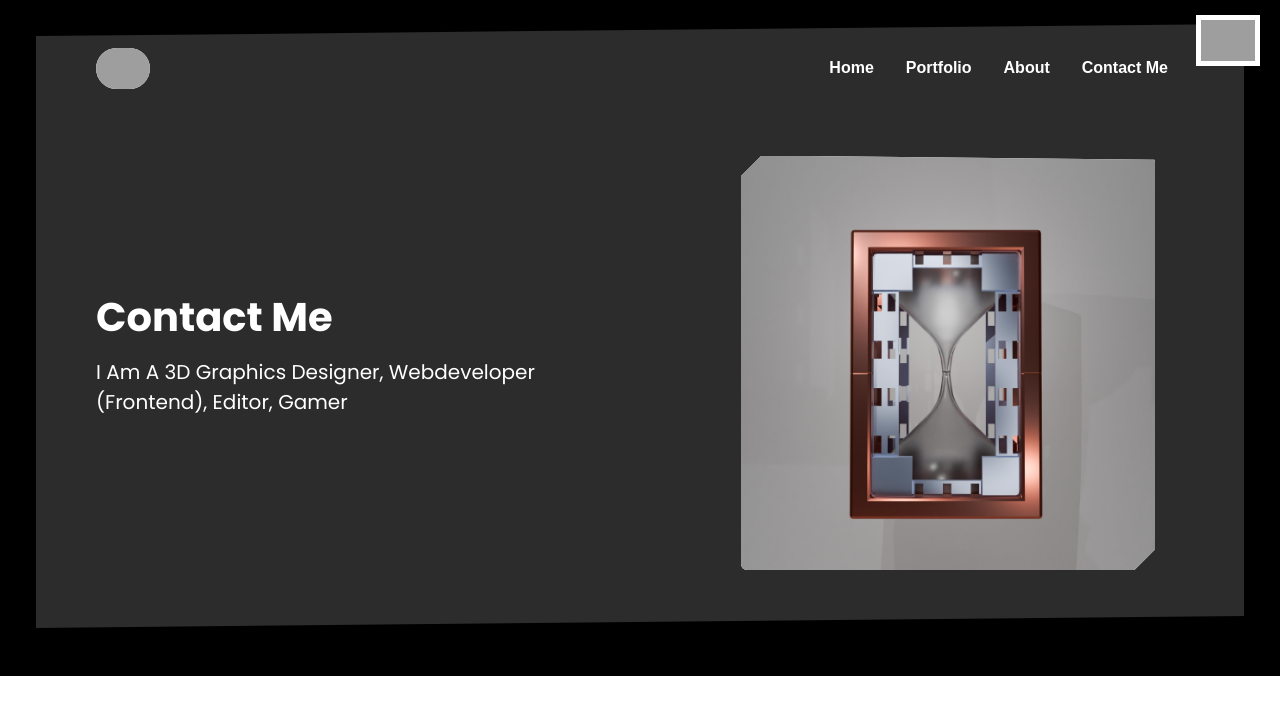
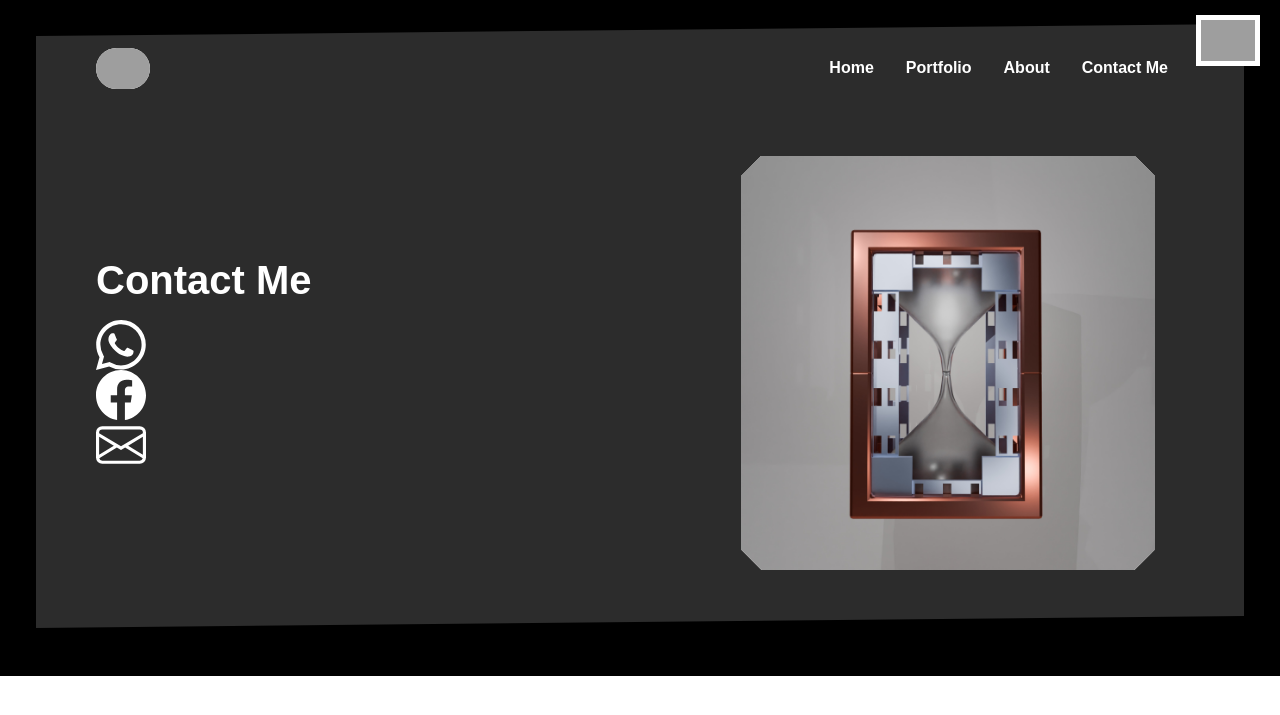
Before and after one commit to Chalcepro/Chalcepro.github.io, a PHP site: page /contact.html in a window 1280 px wide. Shown: the top 715 px of the page. Run offline with PHP 8.4, Linux system fonts and the light colour scheme; some web fonts are replaced; grey boxes are pictures that could not be loaded.

Commit message:
Update commits

```diff
--- a/CSS/styles.css
+++ b/CSS/styles.css
@@ -726,6 +726,53 @@ background-color: white;
     clip-path: polygon(0 0, 100% 0, 96% 100%, 0% 100%);
 }
 
+/* about me page image */
+.blockImg{
+    animation: floatUp 3s cubic-bezier(0.075, 0.82, 0.165, 1) forwards;
+}
+
+@keyframes floatUp {
+    0%{
+        margin-top: 500px;
+        opacity: 0;
+    }
+    10%{
+        opacity: 0;
+    }
+}
+
+#clickyy{
+    position: fixed;
+    width: 10%;
+    top: -20px;
+    right: 90px;
+    opacity: 0;
+    display: block;
+    z-index: 11111111111111111111;
+    animation: appear-in 5s cubic-bezier(0.175, 0.885, 0.32, 1) forwards;
+}
+
+@keyframes appear-in {
+    0%{
+        opacity: 0;
+        margin-right: 50px;
+    }
+    100%{
+        opacity: 1;
+        margin-right: 0;
+    }
+}
+
+#clickyy2{
+    position: fixed;
+    scale: 1.2;
+    width: 10%;
+    top: -20px;
+    right: 115px;
+    display: none;
+    z-index: 11111111111111111111;
+    animation: appear-in 5s cubic-bezier(0.175, 0.885, 0.32, 1) forwards;
+}
 /* .bgiM{
     position: absolute;
     margin-left: 500px;
--- a/contact.html
+++ b/contact.html
@@ -44,14 +44,30 @@
                     </div>
                 </nav>
                 <div class="col col-6 d-flex align-items-center px-5">
-                    <div class="container-fluid fontStyle p-4 my-4">
+                    <div class="container-fluid p-4 my-4">
                         <p class="display-6 fw-bold" style="color: rgb(255, 255, 255);">Contact Me</p>
-                        <p class="fs-5 fontStyle2 text-capitalize" style="color: rgb(255, 255, 255);;">I am a 3D graphics designer, webdeveloper (Frontend), editor, gamer </p>
+                        <div style="width: 50px;"
+                            <a href="https://wa.me/2348091112033" target="_blank"><svg xmlns="http://www.w3.org/2000/svg" width="50" height="50" fill="white" class="bi bi-whatsapp" viewBox="0 0 16 16">
+                                <path d="M13.601 2.326A7.85 7.85 0 0 0 7.994 0C3.627 0 .068 3.558.064 7.926c0 1.399.366 2.76 1.057 3.965L0 16l4.204-1.102a7.9 7.9 0 0 0 3.79.965h.004c4.368 0 7.926-3.558 7.93-7.93A7.9 7.9 0 0 0 13.6 2.326zM7.994 14.521a6.6 6.6 0 0 1-3.356-.92l-.24-.144-2.494.654.666-2.433-.156-.251a6.56 6.56 0 0 1-1.007-3.505c0-3.626 2.957-6.584 6.591-6.584a6.56 6.56 0 0 1 4.66 1.931 6.56 6.56 0 0 1 1.928 4.66c-.004 3.639-2.961 6.592-6.592 6.592m3.615-4.934c-.197-.099-1.17-.578-1.353-.646-.182-.065-.315-.099-.445.099-.133.197-.513.646-.627.775-.114.133-.232.148-.43.05-.197-.1-.836-.308-1.592-.985-.59-.525-.985-1.175-1.103-1.372-.114-.198-.011-.304.088-.403.087-.088.197-.232.296-.346.1-.114.133-.198.198-.33.065-.134.034-.248-.015-.347-.05-.099-.445-1.076-.612-1.47-.16-.389-.323-.335-.445-.34-.114-.007-.247-.007-.38-.007a.73.73 0 0 0-.529.247c-.182.198-.691.677-.691 1.654s.71 1.916.81 2.049c.098.133 1.394 2.132 3.383 2.992.47.205.84.326 1.129.418.475.152.904.129 1.246.08.38-.058 1.171-.48 1.338-.943.164-.464.164-.86.114-.943-.049-.084-.182-.133-.38-.232"/>
+                              </svg></a>
+
+                            <a href="https://web.facebook.com/profile.php?id=61551724834265" target="_blank">
+                                <svg xmlns="http://www.w3.org/2000/svg" width="50" height="50" fill="white" class="bi bi-facebook" viewBox="0 0 16 16">
+                                    <path d="M16 8.049c0-4.446-3.582-8.05-8-8.05C3.58 0-.002 3.603-.002 8.05c0 4.017 2.926 7.347 6.75 7.951v-5.625h-2.03V8.05H6.75V6.275c0-2.017 1.195-3.131 3.022-3.131.876 0 1.791.157 1.791.157v1.98h-1.009c-.993 0-1.303.621-1.303 1.258v1.51h2.218l-.354 2.326H9.25V16c3.824-.604 6.75-3.934 6.75-7.951"/>
+                                </svg>
+                            </a>
+                            <a href="https://gmail.com/glitchtrapsonic@gmail.com" target="_blank">
+                                <svg xmlns="http://www.w3.org/2000/svg" width="50" height="50" fill="white" class="bi bi-envelope" viewBox="0 0 16 16">
+                                    <path d="M0 4a2 2 0 0 1 2-2h12a2 2 0 0 1 2 2v8a2 2 0 0 1-2 2H2a2 2 0 0 1-2-2zm2-1a1 1 0 0 0-1 1v.217l7 4.2 7-4.2V4a1 1 0 0 0-1-1zm13 2.383-4.708 2.825L15 11.105zm-.034 6.876-5.64-3.471L8 9.583l-1.326-.795-5.64 3.47A1 1 0 0 0 2 13h12a1 1 0 0 0 .966-.741M1 11.105l4.708-2.897L1 5.383z"/>
+                                  </svg>
+                            </a>
+                        </div>
+
                         <!-- <button class="btn fs-5 rounded-2 fw-semibold" style="background-color: rgb(255, 255, 255);;" id="ButtonMain">SEE MORE</button> -->
                     </div>
                 </div>
-                <div class="col d-flex align-items-center justify-content-center imageDesign2" style="z-index: 1 !important;">
-                    <img src="img/Hour glass1.jpg" class="img img-thumbnail border-0 p-0 imageDesign4" width="70%" alt="">
+                <div class="col d-flex align-items-center justify-content-center blockImg" style="z-index: 1 !important;">
+                    <img src="img/Hour glass1.jpg" class="img img-thumbnail border-0 p-0 imageDesign2" width="70%" alt="">
                 </div>
             </div>
         </div>
@@ -61,9 +77,9 @@
 
     </div>
 </body>
-<script>
+<!-- <script>
     alert("Still working on this page");
-</script>
+</script> -->
 <script>
     function playSong(){
             document.getElementById("music").play();
```
Also changed, not shown: JavaScript/add.js (added, +7 -0 lines), about.html (+6 -3 lines), index.html (+8 -5 lines), 2 other files.
